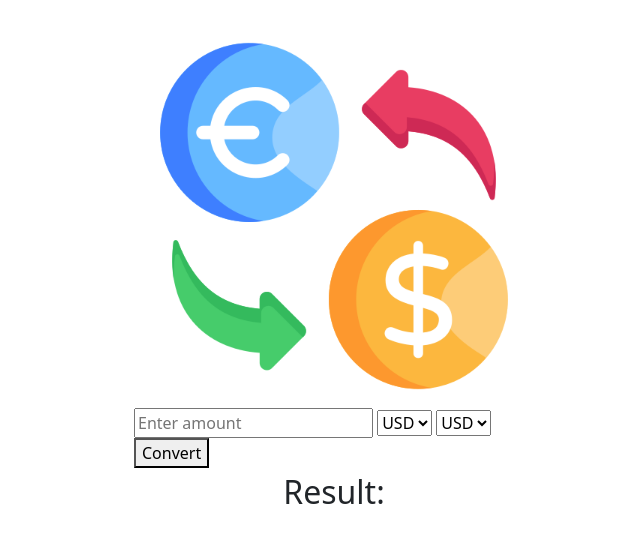
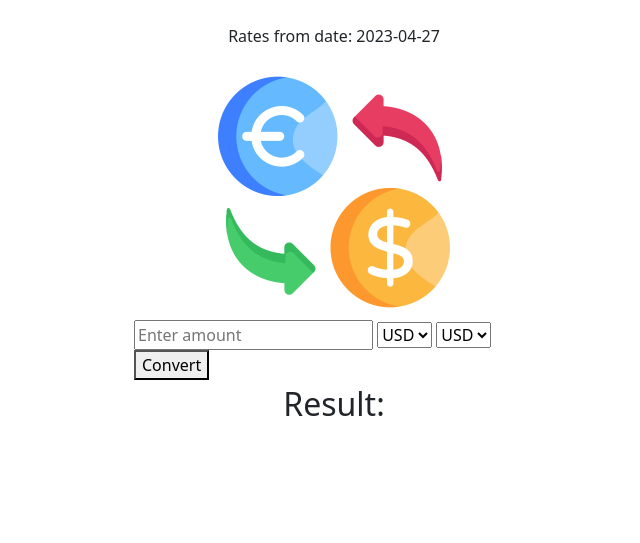
Before and after one commit to haveacar/free_currency_convertor, a Flask app: page / in a window 1280 px wide. Shown: the part 73-616 px from the top of the page, without its empty margins (306-946 px from the left). Run offline with Flask 3, Linux system fonts and the light colour scheme.

Commit message:
optimize code

```diff
--- a/app.py
+++ b/app.py
@@ -16,7 +16,7 @@ class Currency:
     def __init__(self):
         pass
 
-    def currency_convector(self,f_rates):
+    def currency_convector(self):
 
         def receive_data():
             """
@@ -64,13 +64,13 @@ class Currency:
         all_rates = reload_rates()
 
         # get data rates
-        date=all_rates.get("date")
+        #date=all_rates.get("date")
 
         # get all rates
-        full_rates = all_rates.get("rates")
+        #full_rates = all_rates.get("rates")
 
 
-        return full_rates,date
+        return all_rates
 
 
 app = Flask(__name__)
@@ -83,18 +83,19 @@ favorite_rates= ('USD', 'EUR', 'GBP', 'JPY')
 
 @app.route('/', methods=['GET', 'POST'])
 def index():
-
+    data = conversion_rates.currency_convector().get("date")
     if request.method == 'POST':
 
         amount = float(request.form['amount'])
         from_currency = request.form['from_currency']
         to_currency = request.form['to_currency']
         # get conversion rate
-        conversion_rate = conversion_rates.currency_convector(favorite_rates)[0][to_currency] / conversion_rates.currency_convector(favorite_rates)[0][from_currency]
+        conversion_rate = conversion_rates.currency_convector().get("rates")[to_currency] / conversion_rates.currency_convector().get("rates")[from_currency]
         converted_amount = round(amount * conversion_rate, 2)
-        return render_template('index.html', amount= amount, from_currency= from_currency + " =", converted_amount=converted_amount, to_currency=to_currency)
+        # return template rates
+        return render_template('index.html', data=data, amount= amount, from_currency= from_currency + " =", converted_amount=converted_amount, to_currency=to_currency)
     else:
-        return render_template('index.html')
+        return render_template('index.html', data=data)
 
 
 if __name__ == '__main__':
--- a/templates/index.html
+++ b/templates/index.html
@@ -24,7 +24,10 @@
         <li class="nav-item"><a href="#" class="nav-link">About</a></li>
       </ul>
     </header>
-    <div style="max-width:30%; display:block; margin: auto;">
+    <div style="text-align:center;" >
+            <p style="margin-top: 5px;">Rates from date: {{ data }}</p>
+        </div>
+    <div style="max-width:20%; display:block; margin: auto;">
         <img class="img-fluid" src="{{ url_for('static', filename='img/money-exchange.png') }}" alt="..."/>
     </div>
     <form method="post">
```
